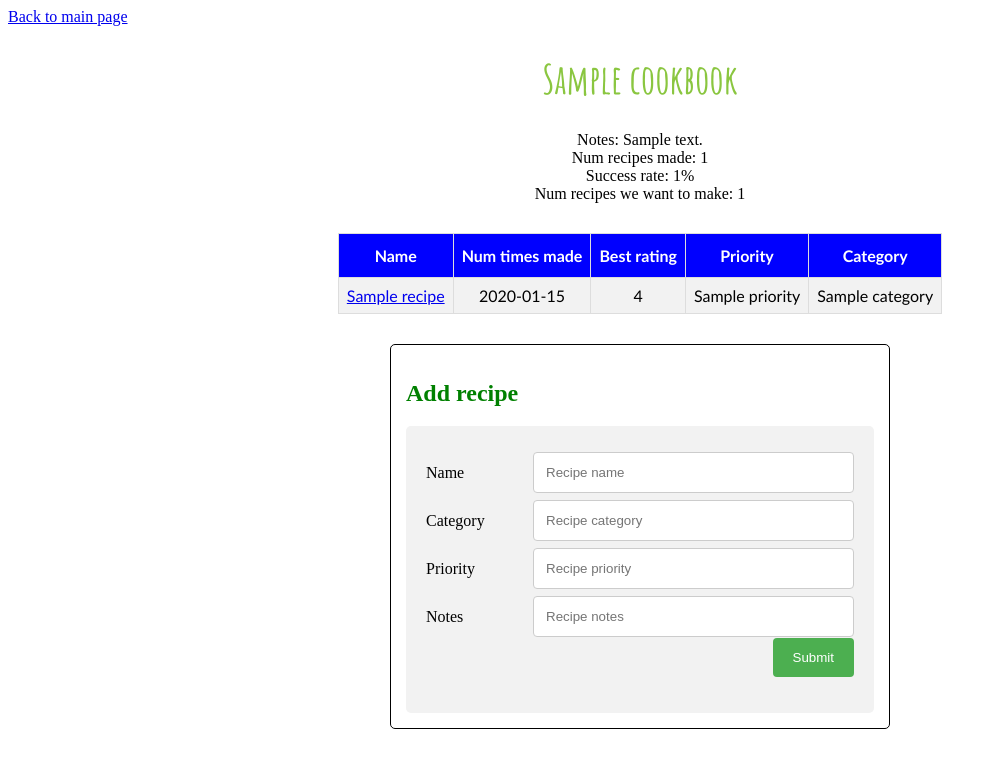
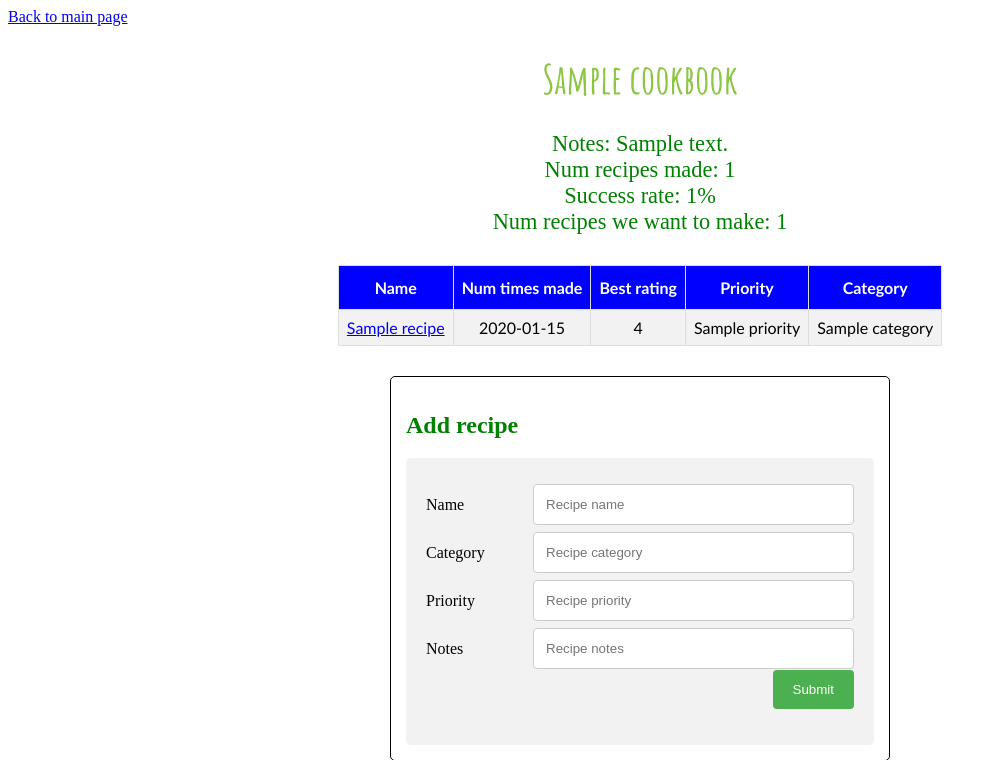
Before and after one commit to miriam-lau/Recipe_App, a Flask app: template src/templates/cookbook.html in a window 1280 px wide. Shown: the top 760 px of the page, without its empty margins (0-997 px from the left). Run offline with Flask 2, Linux system fonts and the light colour scheme; the template is opened without the code that fills it: most values are stand-ins (such as "Sample title", 1, 10 or a date in 2020); parts of the project's set-up code (start-up, migrations or seed data) failed here and were passed over.

Commit message:
Updated font

```diff
--- a/src/templates/layout.html
+++ b/src/templates/layout.html
@@ -7,6 +7,9 @@
 .cookbook-info,.recipe-info {
     text-align: center;
     margin-bottom: 30px;
+    font-family: 'Benton Sans';
+    color: green;
+    font-size: 1.4em;
 }
 
 /* Header */
```
